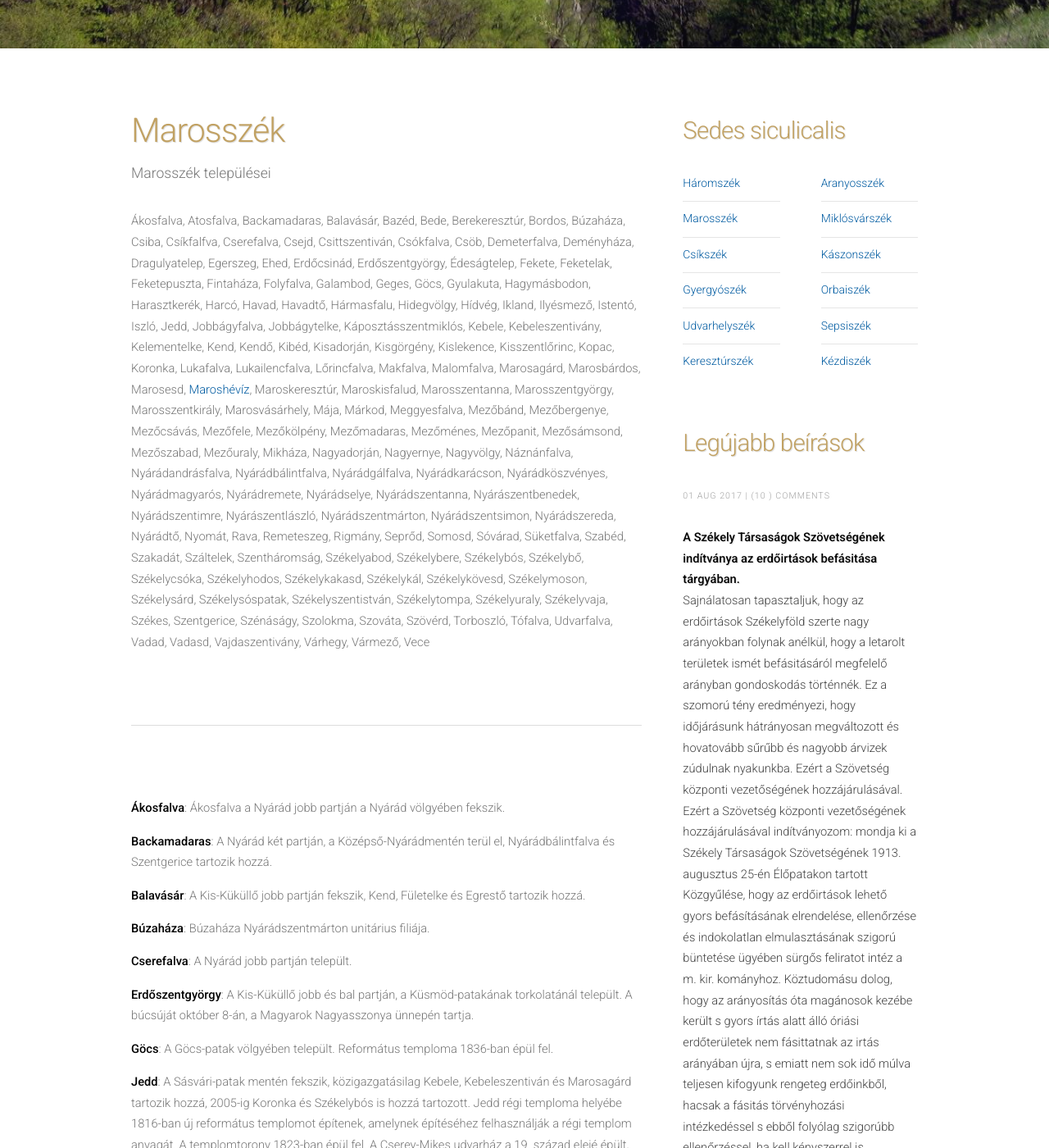
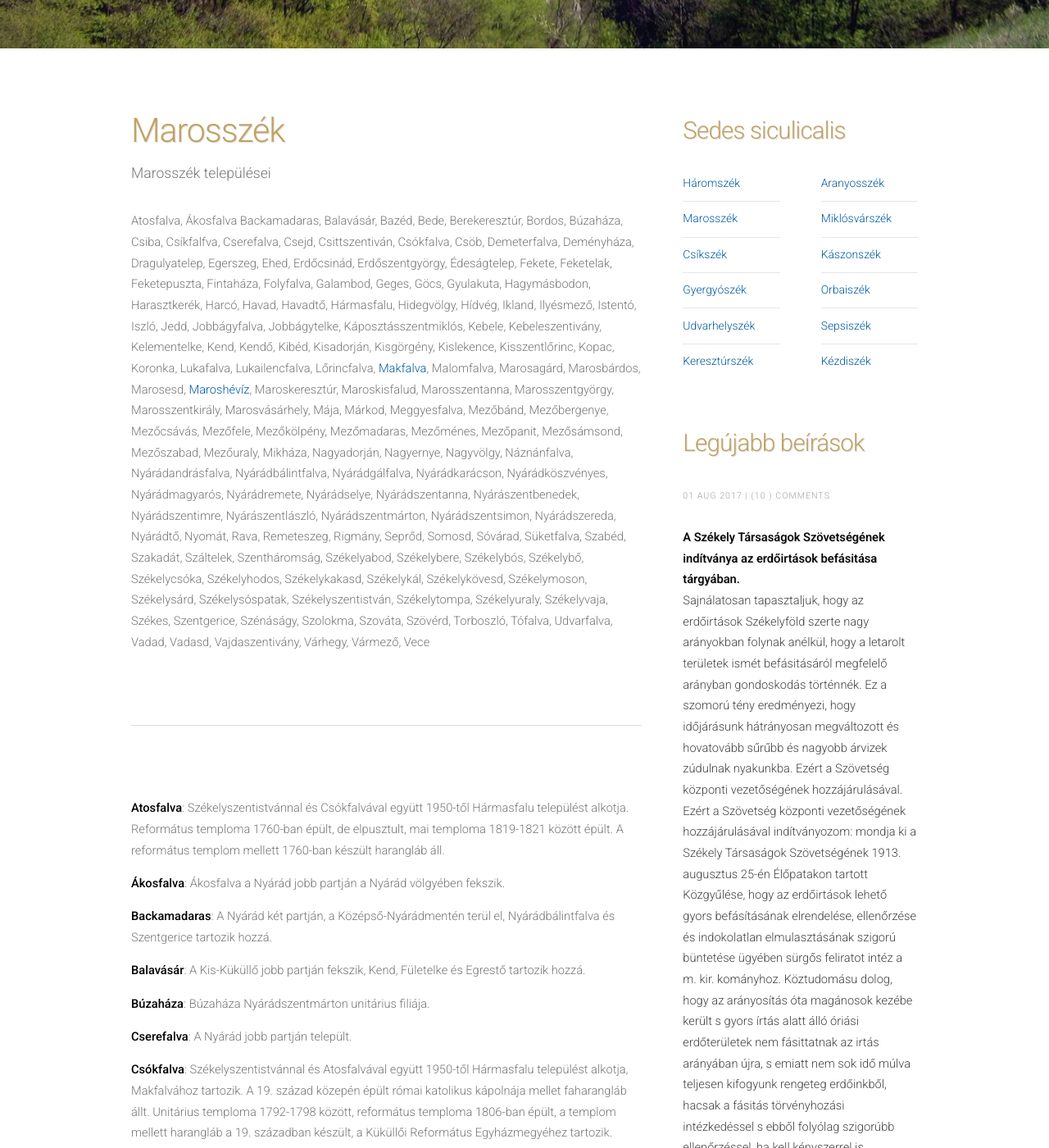
Before and after one commit to siculia/siculia.github.io, a Jekyll site: the page built from siculia-marosszek.html, in a window 1280 px wide and 1400 px high, scrolled down 554 px. Shown: the whole window at 82% size. Built offline with Jekyll 4.4.1, drawn with Linux system fonts in a browser that asks for light colours; nearby versions of some CDN libraries; library files that are not in the unit come from our copies; some of the changed text lies outside the part shown.

Commit message:
Hármasfalu

```diff
--- a/siculia-marosszek.html
+++ b/siculia-marosszek.html
@@ -15,13 +15,13 @@ layout: default
 							<h2>Marosszék</h2>
 							<span class="byline">Marosszék települései</span>
 						</header>
-							<p style="text-align: left;">Ákosfalva, Atosfalva, Backamadaras, Balavásár, Bazéd, Bede, Berekeresztúr, Bordos, Búzaháza, Csiba, Csíkfalfva,
+							<p style="text-align: left;">Atosfalva, Ákosfalva Backamadaras, Balavásár, Bazéd, Bede, Berekeresztúr, Bordos, Búzaháza, Csiba, Csíkfalfva,
 							Cserefalva, Csejd, Csittszentiván, Csókfalva, Csöb, Demeterfalva, Deményháza, Dragulyatelep, Egerszeg,
 						  Ehed, Erdőcsinád, Erdőszentgyörgy, Édeságtelep, Fekete, Feketelak, Feketepuszta, Fintaháza, Folyfalva,
 						  Galambod, Geges, Göcs, Gyulakuta, Hagymásbodon, Harasztkerék, Harcó, Havad, Havadtő, Hármasfalu, Hidegvölgy,
 						  Hídvég, Ikland, Ilyésmező, Istentó, Iszló, Jedd, Jobbágyfalva, Jobbágytelke, Káposztásszentmiklós, Kebele,
 							Kebeleszentivány, Kelementelke, Kend, Kendő, Kibéd, Kisadorján, Kisgörgény, Kislekence, Kisszentlőrinc, Kopac,
-							Koronka, Lukafalva, Lukailencfalva, Lőrincfalva, Makfalva, Malomfalva, Marosagárd, Marosbárdos, Marosesd,
+							Koronka, Lukafalva, Lukailencfalva, Lőrincfalva, <a href="http://www.ghindari.ro">Makfalva</a>, Malomfalva, Marosagárd, Marosbárdos, Marosesd,
 							<a href="http://www.marosheviz.info">Maroshévíz</a>, Maroskeresztúr, Maroskisfalud, Marosszentanna, Marosszentgyörgy, Marosszentkirály, Marosvásárhely, Mája,
 							Márkod, Meggyesfalva, Mezőbánd, Mezőbergenye, Mezőcsávás, Mezőfele, Mezőkölpény, Mezőmadaras, Mezőménes,
 							Mezőpanit, Mezősámsond, Mezőszabad, Mezőuraly, Mikháza, Nagyadorján, Nagyernye, Nagyvölgy, Náznánfalva,
@@ -35,19 +35,23 @@ layout: default
 							Vármező, Vece</p>
 
 							<hr></hr>
+							<p style="text-align: left;"><b>Atosfalva</b>: Székelyszentistvánnal és Csókfalvával együtt 1950-től Hármasfalu települést alkotja. Református temploma 1760-ban épült, de elpusztult, mai temploma 1819-1821 között épült. A református templom mellett 1760-ban készült harangláb áll.</p>
 							<p style="text-align: left;"><b>Ákosfalva</b>: Ákosfalva a Nyárád jobb partján a Nyárád völgyében fekszik.</p>
 							<p style="text-align: left;"><b>Backamadaras</b>: A Nyárád két partján, a Középső-Nyárádmentén terül el, Nyárádbálintfalva és Szentgerice tartozik hozzá.</p>
 							<p style="text-align: left;"><b>Balavásár</b>: A Kis-Küküllő jobb partján fekszik, Kend, Fületelke és Egrestő tartozik hozzá.</p>
 							<p style="text-align: left;"><b>Búzaháza</b>: Búzaháza Nyárádszentmárton unitárius filiája.</p>
 							<p style="text-align: left;"><b>Cserefalva</b>: A Nyárád jobb partján települt.</p>
+							<p style="text-align: left;"><b>Csókfalva</b>: Székelyszentistvánnal és Atosfalvával együtt 1950-től Hármasfalu települést alkotja, Makfalvához tartozik. A 19. század közepén épült római katolikus kápolnája mellet faharangláb állt. Unitárius temploma 1792-1798 között, református temploma 1806-ban épült, a templom mellett harangláb a 19. században készült, a Küküllői Református Egyházmegyéhez tartozik.</p>
 							<p style="text-align: left;"><b>Erdőszentgyörgy</b>: A Kis-Küküllő jobb és bal partján, a Küsmöd-patakának torkolatánál települt. A búcsúját október 8-án, a Magyarok Nagyasszonya ünnepén tartja.</p>
 							<p style="text-align: left;"><b>Göcs</b>: A Göcs-patak völgyében települt. Református temploma 1836-ban épül fel.</p>
+							<p style="text-align: left;"><b>Hármasfalu</b>: Három település Csókfalva, Székelyszentistván és Atosfalva alkotja, Makfalvához tartozik.</p>
 							<p style="text-align: left;"><b>Jedd</b>: A Sásvári-patak mentén fekszik, közigazgatásilag Kebele, Kebeleszentiván és Marosagárd tartozik hozzá, 2005-ig Koronka és Székelybós is hozzá tartozott. Jedd régi temploma helyébe 1816-ban új református templomot építenek, amelynek építéséhez felhasználják a régi templom anyagát. A templomtorony 1823-ban épül fel. A Cserey-Mikes udvarház a 19. század elejé épült, utolsó tulajdonosa Mikes Mihály volt. Az udvarházat 1944-ben felrobbantják, helyére istállók épültek.</p>
 							<p style="text-align: left;"><b>Jobbágyfalva</b>: Nyárád jobb partján települt, Csíkfalvához tartozik. Görög-katolikus fatemploma 1619-ben épült, 1948-ban a román ortodox egyházé lesz, 1990 elején leégett, újjáépítették. Római katolikus temploma 1874 és 1884 között, plébániája 1875-ben épült, a XI. Marosi főesperesi kerülethez tartozik, a templom a búcsúját szeptember 17-én, Assziszi Szent Ferenc sebhelyeinek ünnepén tartja. Az első unitárius templomát 1829-ben építette fel, a nyárádszentmártoni unitárius anyaegyházközséghez tartozott, 1951. március 5-én önállósult. Az új untitárius temploma 1936-38 között épült fel. A reformátusok imaházat használnak.</p>
 							<p style="text-align: left;"><b>Kerelőszentpál</b>: Kerelőszentpál a Maros folyó bal partján települt. Kerelőszentpál községközpont Magyardellő, Mezőszentmargita, Kerelő, Búzásbesenyő tartozik hozzá. Kerelőszentpál 1276-ban épült templomát 1741-ben átépítik és kőkerítéssel veszik körül. A helység műemléke a Haller-kastély.</p>
 							<p style="text-align: left;"><b>Kend</b>: A Nádas-patak alsó szakaszán, annak bal partján települt Nagykend és Kiskend egyesüléséből keletkezett. A 14. században épült középkori templomát 1788-ban bővítik, a református templomhajó mennyezete 81 fakazettából áll, uralkodó motívuma a nyolcágú csillag. Az 1801-1804 között épült templomtornya négy fióktoronnyal rendelkezik, a torony előzménye egy fából készült harangláb, amely ma az egrestői református templom mellett áll.</p>
 							<p style="text-align: left;"><b>Kendő</b>: Közigazgatásilag Székelybere községhez tartozik. Református temploma 1787-ben épült.</p>
-							<p style="text-align: left;"><b>Koronka</b>: Koronka közigazgatásilag Jedd község rész volt, 2005-ben vált ki belőle. Régi templomát a fallal együtt lebontják és 1769-ben új református teplomot építenek, a torony 1793-ban épül hozzá. A Toldalagi-, vagy koronkai kastély 1830-ban épült.</p>
+							<p style="text-align: left;"><b>Koronka</b>: Koronka közigazgatásilag Jedd község rész volt, 2005-ben vált ki belőle. Régi templomát a fallal együtt lebontják és 1769-ben új református templomot építenek, a torony 1793-ban épül hozzá. A Toldalagi-, vagy koronkai kastély 1830-ban épült.</p>
+							<p style="text-align: left;"><b>Makfalva</b>: A Kis-Küküllő folyó jobb partján, annak középső szakaszán települt, Hármasfalu (Csókfalva, Székelyszentistván és Atosfalva), Szolokma, Abod, Cséje tartozik hozzá. Református temploma 1921-ben elpusztul, új református temploma 1925 és 1928 között épül fel. A Dósa-udvarház 1813-ban épült, néprajzi múzeumnak ad helyet. A településen készült fazekastermékek messze földre eljutottak, de a fazekasság mára megszünt.</p>
 							<p style="text-align: left;"><b>Marosbogát</b>: A Maros nagy kanyarjában, annak bal partján, a Marosba ömlő Ózd-patak völgyében fekszik. Református temploma román-kori, 1859-ben átalakítják. </p>
 							<p style="text-align: left;"><b>Marosagárd</b>: Marosagárd.</p>
 							<p style="text-align: left;"><b>Marosbárdos</b>: Marosbárdos.</p>
@@ -72,6 +76,7 @@ layout: default
 							<p style="text-align: left;"><b>Székelybós</b>: A Bósi-patak mellett települt, Jedd község része volt, 2005-ben kiválik belőle. A Kápolahegyen nevű helyen állt egykori kápolnáját a szomszédos Kisernye és Kincses településekkel együtt elpusztult. Kisernye lakói Székelybósba telepedtek. A római katolikus kápolnája 1927-ban épült, református templomát 1946-ban fejezték be. A településen görög katolikus harangláb áll.</p>
 							<p style="text-align: left;"><b>Székelyhodos</b>: A Nyárád jobb oldalán, a Darvas patak mentén, valamint a Felsõ-Nyárádmente felső szakaszán települt. A templomát a 15. században gótikus stílusban átépítik, a keresztelőkútja 1486-ban, a nagyobbik harangja 1504-ből, a kisebbik 1660-ból való, az oltár 1683-ban készült. A templomot 1763 és 1768 között kibővítik és átépítik, Szent Mihály arkangyal tiszteletére szentelik, tornya 1754-ben épült fel, szeptember 29-én, Szent Mihály tiszteletére tartja. A mai templomát 1880-ben építették fel, Jobbágytelke filiája, a XI. Marosi főesperesi kerülethez tartozik.</p>
 							<p style="text-align: left;"><b>Székelyvaja</b>: A Göcs-patak, másként a Vaja-patak mentén települt.</p>
+						  <p style="text-align: left;"><b>Székelyszentistván</b>: Atosfalváva és Csókfalvával együtt 1950-től Hármasfalu települést alkotja. A református fatemploma 1671-ben készült. A régi középkori templomát 1783-ban lebontják, anyagából 1784-ben új templomot emelnek, Szent István magyar király tiszteletére szentelik. Az új református temploma az előző lebontását követően, 1890-ben épül fel, a tornya 1872-ben épült.</p>
 							<p style="text-align: left;"><b>Szováta</b>: A Kis-Küküllő, a Juhod, Sebes, Szováta és Szakadát patakok összeölmlésénél fekszik. Sóvidék központja, 1901-ben megnyílt világhírű üdülőváros, sóstavairól és sószikláiról nevezetes. A 19. század közepén épített Gérafürdő a Sós-pataknak a Szovátába ömlésénél feküdt. A Sóköze a település északkeleti végétől délnyugat felé húzódó, sós tavakban gazdag sókarsztterület, ahol a kősó néhol 15–20 m magas sósziklákat alkot. A sós vízű Medve-tó 1875 körül, a sóbányászat következtében alakult ki, sósvizű a Mogyorósi-tó, Rigó-tó, Fekete-tó, Vörös-tó és Zöld-tó.  Édesvizű Piroska-tó és Kígyós-tó. Római katolikus temploma 1878-ban, görögkatolikus kápolnája 1932-ben, a Medve-tó melletti római katolikus kápolnája 1934-ben, a református templom 1938-ban, a régi román ortodox temploma 1929-ben, az új román ortodox temploma 1991-ben épült.</p>
 							<p style="text-align: left;"><b>Szövérd</b>: A Göcsi- és az Andráspataka fejében települt, Ákosfalvához tartozik. Régi kőtemploma a település központjától távol állott. A 17. század elején, a település központjától távol épített kőtemplommal és fából készült harangtoronnyal rendelkezett. A település központjában 1804-1806-ban új református templomot emelnek. Az új orgonája 1838-1839 között készült. A küküllői református egyházmegyéhez tartozik</p>
 							<p style="text-align: left;"><b>Torboszló</b>: Torboszló, másként Torba a Kis-Nyárád bal partján, a Nyiras patak mentén települt, Nyárádmagyaróshoz tartozik. Berekeresztúr katolikus filiája, 1687-ben Nyárádszentimre református filiája, 1793-ban önállósult. A település régi neve Égszín volt. Régi kápolnájáról, vagy templomáról nincs adat. Református fatemplomát 1713-ban szentelték fel. Új református temploma 1837 és 1845 között a régi fateplom helyére épült. Az úrasztala 1793-ban készült. Orgonát 1905-ben készítették, 1936 felújították. A református plébánia, vagy parókia 1914-1915 között épült. Az 1827-ben készült haranglábat először 1919-ben, majd 1926-ban újították fel. A nagyobbik harang 1803-ból a kisebbik harangot 1926-ból való.</p>
```
